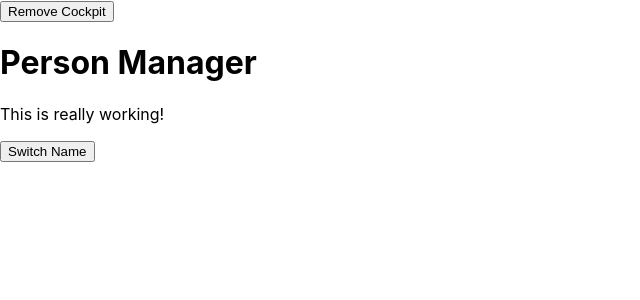
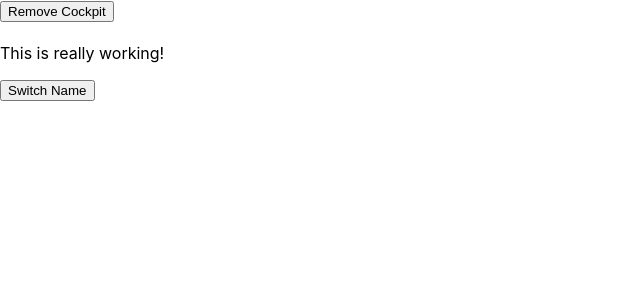
Before and after one commit to MaxRobertsDear/React-Playground, a React app: page / in a window 1280 px wide. Shown: the top 300 px of the page, without its empty margins (0-640 px from the left). Built offline with nearby package versions, Linux system fonts and the light colour scheme.

Commit message:
Wrapping App.js with HOC

```diff
--- a/src/containers/App.js
+++ b/src/containers/App.js
@@ -3,7 +3,8 @@
 import classes from './App.css';
 import Persons from '../components/Persons/Persons';
 import Cockpit from '../components/Cockpit/Cockpit';
-import WithClass from '../hoc/WithClass'
+import withClass from '../hoc/withClass'
+import Aux from '../hoc/Aux'
 
 class App extends Component {
   constructor(props) {
@@ -85,7 +86,7 @@
 
 
     return (
-      <WithClass classes={classes.App}>
+      <Aux>
         <button
           onClick={() => {
             this.setState({ showCockpit: false })
@@ -100,9 +101,9 @@
           clicked={this.togglePersonsHandler}
         /> : null}
         {persons}
-      </WithClass>
+        </Aux>
       );
   }
 }
 
-export default App;
+export default withClass(App, classes.App);
--- a/src/hoc/WithClass.js
+++ b/src/hoc/WithClass.js
@@ -1,9 +1,11 @@
 import React from 'react'
 
-const withClass = props => (
-  <div className={props.classes}>
-    {props.children}
-  </div>
-)
+const withClass = (WrappedComponent, className) => {
+  return props => (
+    <div className={className}>
+      <WrappedComponent />
+    </div>
+  )
+}
 
 export default withClass
```
